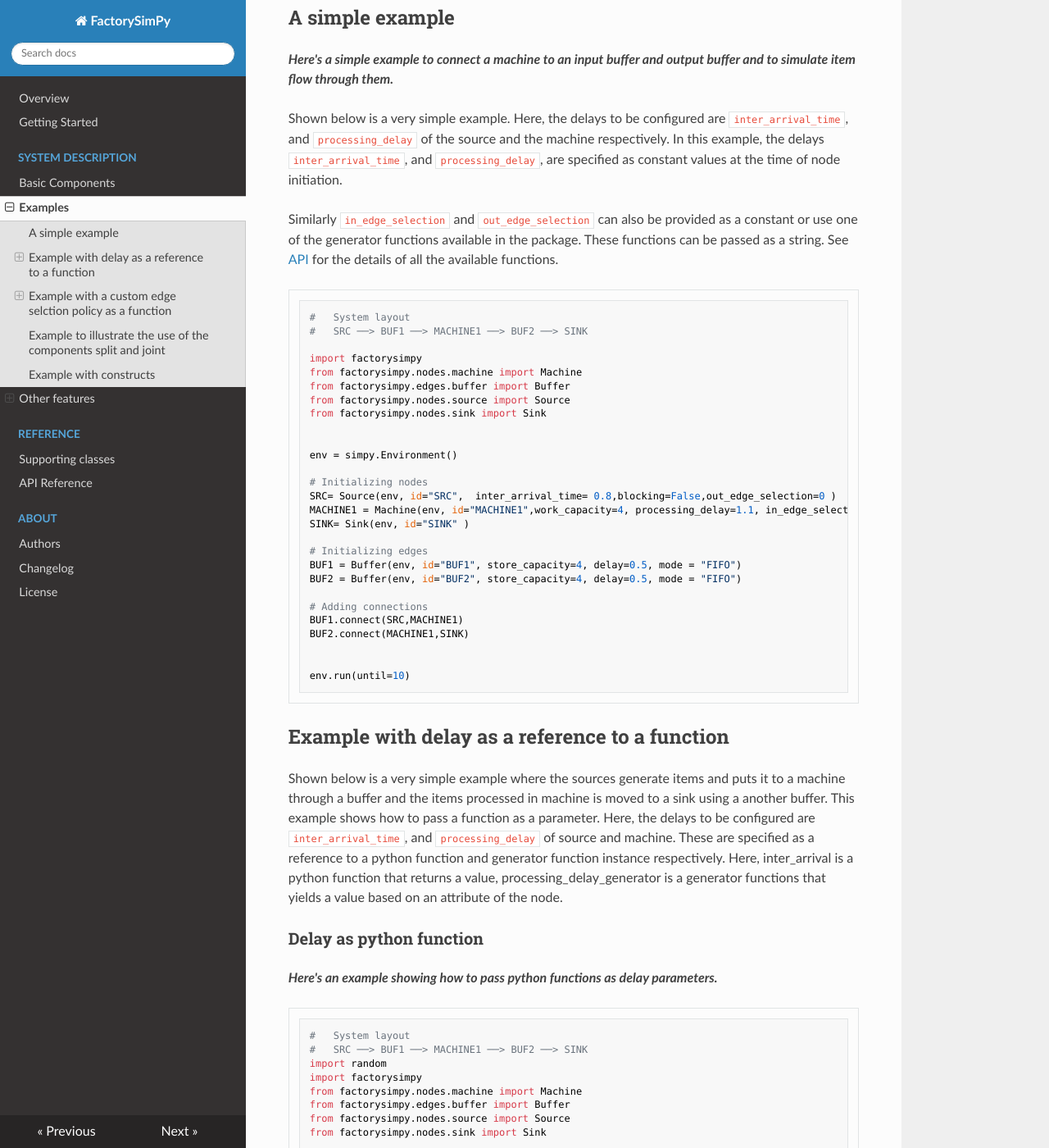
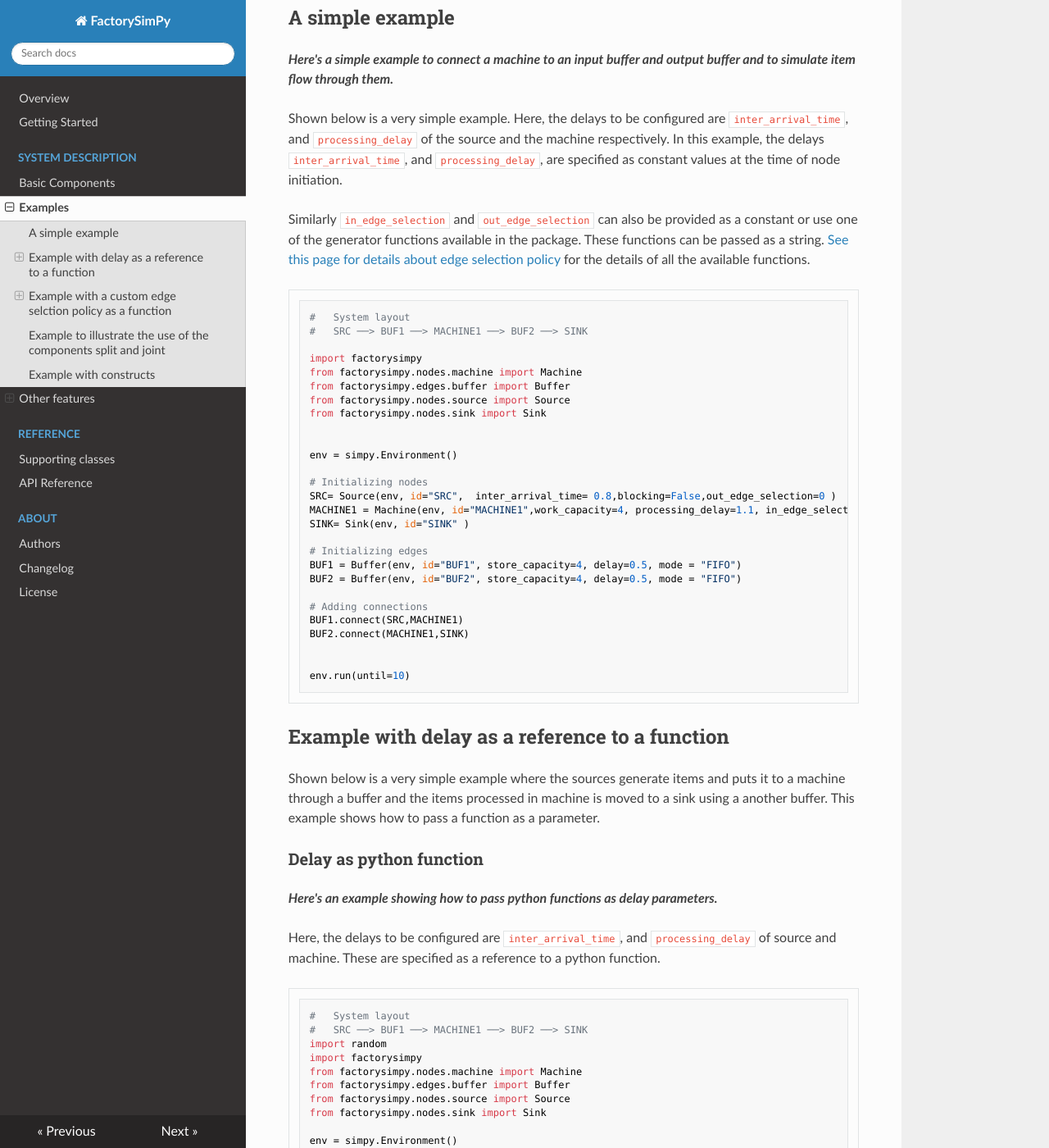
Before and after one commit to FactorySimPy/FactorySimPy, an MkDocs documentation site: the page built from docs/examples.md, in a window 1280 px wide and 1400 px high, scrolled down 203 px. Shown: the whole window at 82% size. Built offline with MkDocs 1.6.1, drawn with Linux system fonts in a browser that asks for light colours; nearby versions of some CDN libraries; some of the changed text lies outside the part shown.

Commit message:
documentation update

````diff
--- a/docs/examples.md
+++ b/docs/examples.md
@@ -10,7 +10,7 @@ In this section, we present examples that demonstrate how to use FactorySimPy
 
 Shown below is a very simple example. Here, the delays to be configured are `inter_arrival_time`, and `processing_delay` of the source and the machine respectively. In this example, the delays `inter_arrival_time`, and `processing_delay`, are specified as constant values at the time of node initiation.
 
-Similarly `in_edge_selection` and  `out_edge_selection` can also be provided as a constant or use one of the generator functions available in the package. These functions can be passed as a string. See [API](api_ref_main_page.md) for the details of all the available functions.
+Similarly `in_edge_selection` and  `out_edge_selection` can also be provided as a constant or use one of the generator functions available in the package. These functions can be passed as a string. [See this page for details about edge selection policy](configuring_parameters.md) for the details of all the available functions.
 
 ```python
 
@@ -48,13 +48,13 @@ env.run(until=10)
 ## Example with delay as a reference to a function
 
 
-Shown below is a very simple example where the sources generate items and puts it to a machine through a buffer and the items processed in machine is moved to a sink using a another buffer. This example shows how to pass a function as a parameter. Here, the delays to be configured are `inter_arrival_time`, and `processing_delay` of source and machine. These are specified as a reference to a python function and generator function instance respectively. Here, inter_arrival is a python function that returns a value, processing_delay_generator is a generator functions that yields a value based on an attribute of the node.
-
+Shown below is a very simple example where the sources generate items and puts it to a machine through a buffer and the items processed in machine is moved to a sink using a another buffer. This example shows how to pass a function as a parameter.
 
 ### Delay as python function
 
  ***Here's an example showing how to pass python functions as delay parameters.***
 
+ Here, the delays to be configured are `inter_arrival_time`, and `processing_delay` of source and machine. These are specified as a reference to a python function.
 
 
 ```python
````
Also changed, not shown: other parts of docs/examples.md (+1 -0 lines).
